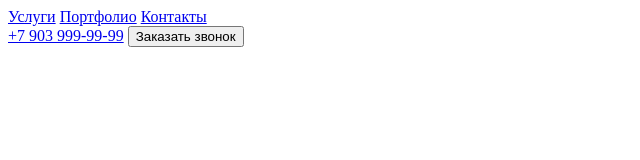
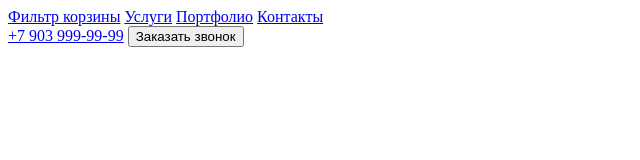
Before and after one commit to Normandy93/special-app, a plain HTML site: page index.html in a window 1280 px wide. Shown: the whole page, without its empty margins (0-640 px from the left). Drawn offline with Linux system fonts and the light colour scheme.

Commit message:
basket delivery options block added

```diff
--- a/index.html
+++ b/index.html
@@ -10,6 +10,7 @@
 <body>
     <header>
         <nav>
+            <a href="basket delivery options">Фильтр корзины</a>
             <a href="#services">Услуги</a>
             <a href="#portfolio">Портфолио</a>
             <a href="#contacts">Контакты</a>
```
